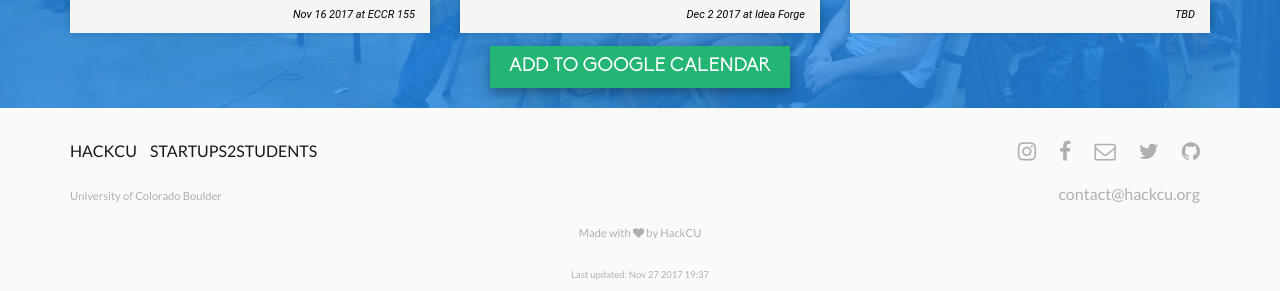
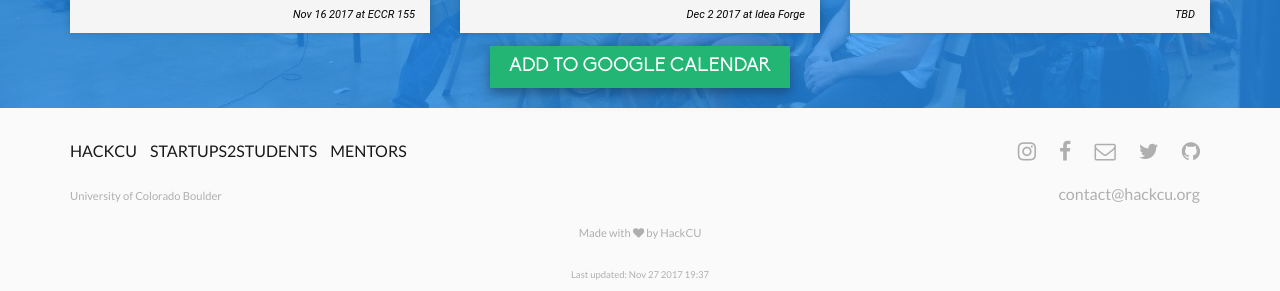
Before and after one commit to casassg/events-landing, a Jekyll site: the page built from index.md, in a window 1280 px wide. Shown: the part 1388-1679 px from the top of the page. Built offline with Jekyll 4.4.1, drawn with Linux system fonts in a browser that asks for light colours; nearby versions of some CDN libraries.

Commit message:
add mentors site to footer

```diff
--- a/_data/footer_links.yml
+++ b/_data/footer_links.yml
@@ -2,3 +2,5 @@
   url: https://hackcu.org
 - name: Startups2Students
   url: http://startups2students.org
+- name: Mentors
+  url: https://mentors.hackcu.org/
```
